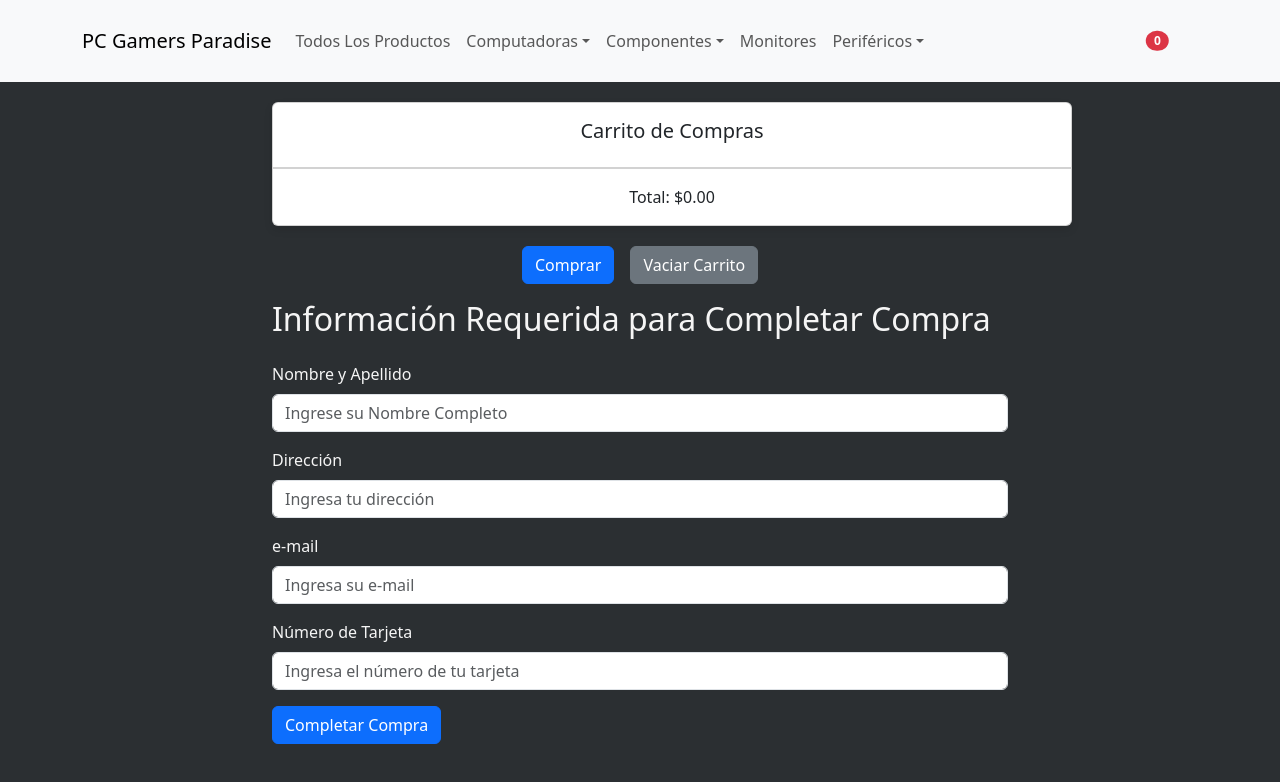
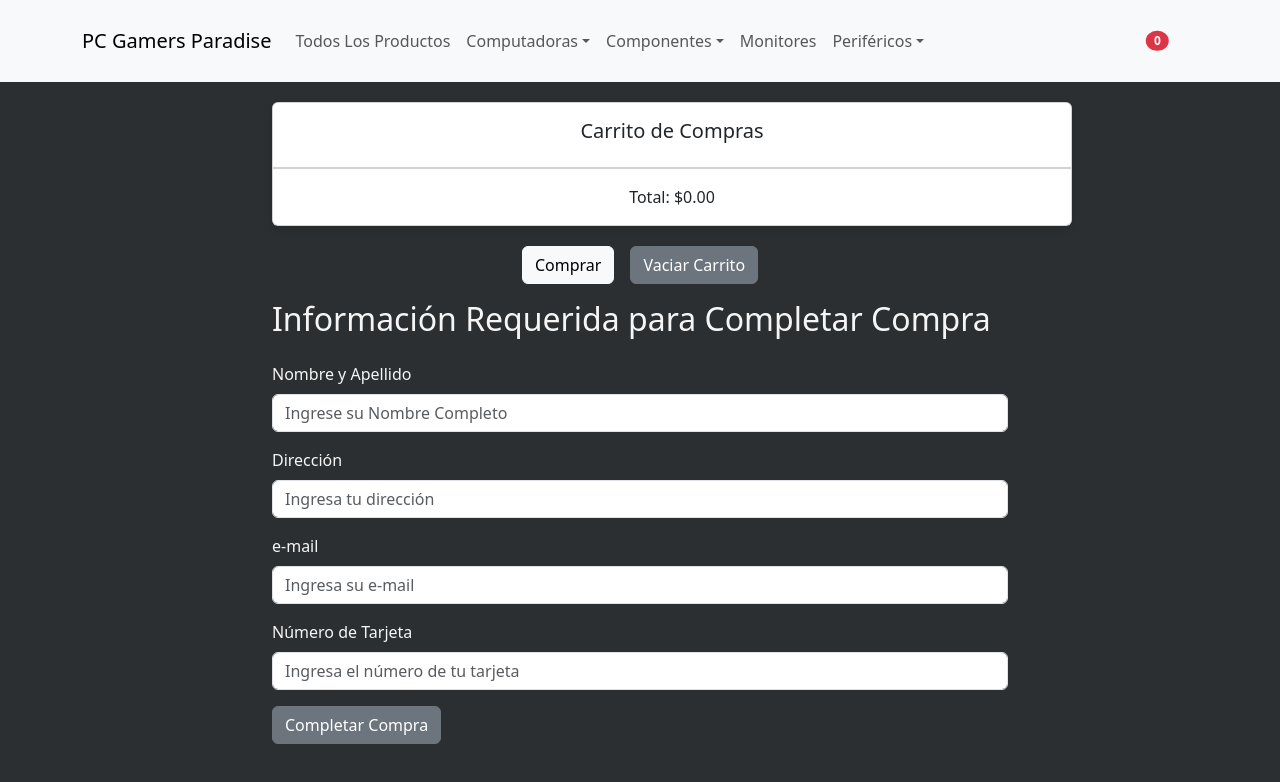
Before and after one commit to elejaimes/pc-gamers-paradise, a React (Vite) app: page /cart in a window 1280 px wide. Both pictures are taken after a click on the button "Comprar". Shown: the top 782 px of the page. Built offline with nearby package versions, Linux system fonts and the light colour scheme; some icons are missing.

Commit message:
se agregan estilos

```diff
--- a/src/components/Cart.jsx
+++ b/src/components/Cart.jsx
@@ -19,7 +19,7 @@ const Cart = () => {
         <Col xs={12} md={8}>
           <ShoppingCart />
           <div className="text-center mt-3">
-            <Button variant="primary" onClick={() => setShowForm(true)}>
+            <Button variant="light" onClick={() => setShowForm(true)}>
               Comprar
             </Button>
             <Button variant="secondary" onClick={handleEmptyCart} className="ms-3">
--- a/src/components/Item.jsx
+++ b/src/components/Item.jsx
@@ -15,7 +15,7 @@ const Item = ({ product }) => {
         </ListGroup>
         <Card.Body className="d-flex justify-content-center">
           <LinkContainer to={`/item/${product.id}`}>
-            <Button variant="primary">Ver Detalle</Button>
+            <Button variant="secondary">Ver Detalle</Button>
           </LinkContainer>
         </Card.Body>
       </Card>
--- a/src/components/ItemCount.jsx
+++ b/src/components/ItemCount.jsx
@@ -123,7 +123,7 @@ const ItemCount = ({ stock, id, name, price }) => {
             </Row>
           </Card.Body>
           <Card.Footer className="text-center card-footer">
-            <Button variant="primary" onClick={addToCart}>
+            <Button variant="secondary" onClick={addToCart}>
               Agregar al Carrito
             </Button>
           </Card.Footer>
--- a/src/components/PurchaseForm.jsx
+++ b/src/components/PurchaseForm.jsx
@@ -94,7 +94,7 @@ const PurchaseForm = ({ cart, onPurchaseSuccess }) => {
           required
           />
       </Form.Group >
-      <Button className='mt-3' variant="primary" type="submit">
+      <Button className='mt-3' variant="secondary" type="submit">
           Completar Compra
       </Button>
       </form>
```
